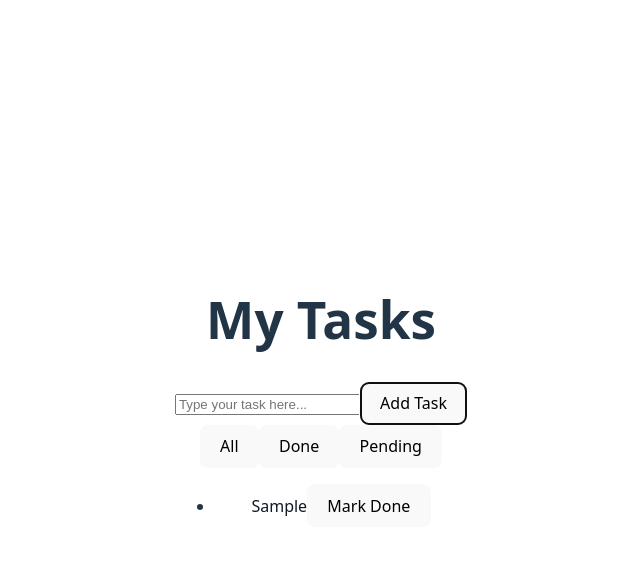
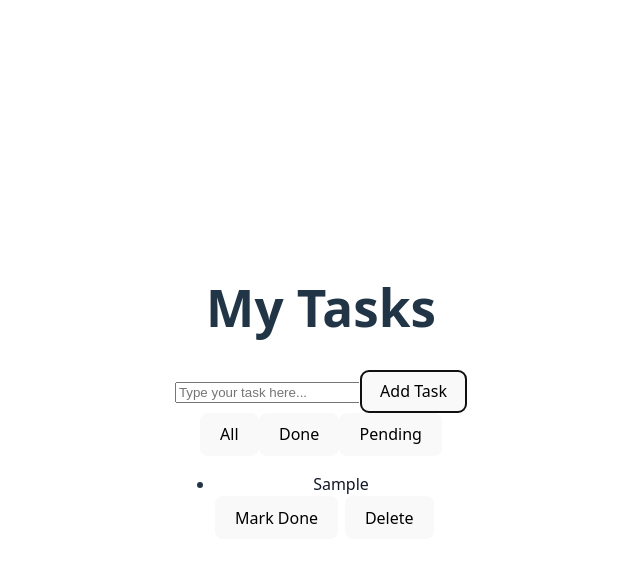
Before and after one commit to MrGourav0/task-manager, a React (Vite) app: page / in a window 1280 px wide. Both pictures are taken after typing "Sample" into the empty fields and a click on the button "Add Task". Shown: the top 562 px of the page, without its empty margins (319-959 px from the left). Built offline with nearby package versions, Linux system fonts and the light colour scheme.

Commit message:
feature added delete-task

```diff
--- a/src/App.jsx
+++ b/src/App.jsx
@@ -12,7 +12,7 @@ function App() {
     const newTask = {
       id: Date.now(),
       title: trimmed,
-      status: "pending", // NEW
+      status: "pending",
     };
 
     setTasks((prev) => [...prev, newTask]);
@@ -30,6 +30,10 @@ function App() {
           : task
       )
     );
+  };
+
+  const handleDeleteTask = (id) => {
+    setTasks((prev) => prev.filter((task) => task.id !== id));
   };
 
   return (
@@ -76,12 +80,22 @@ function App() {
                 >
                   {task.title}
                 </span>
+
+                <div style={{ display: "flex", gap: "0.4rem" }}>
                   <button
                     className="chip"
                     onClick={() => handleToggleStatus(task.id)}
                   >
                     {task.status === "pending" ? "Mark Done" : "Mark Pending"}
                   </button>
+
+                  <button
+                    className="chip"
+                    onClick={() => handleDeleteTask(task.id)}
+                  >
+                    Delete
+                  </button>
+                </div>
               </li>
             ))
           )}
```
Lines whose indentation alone changed are shown as unchanged.
